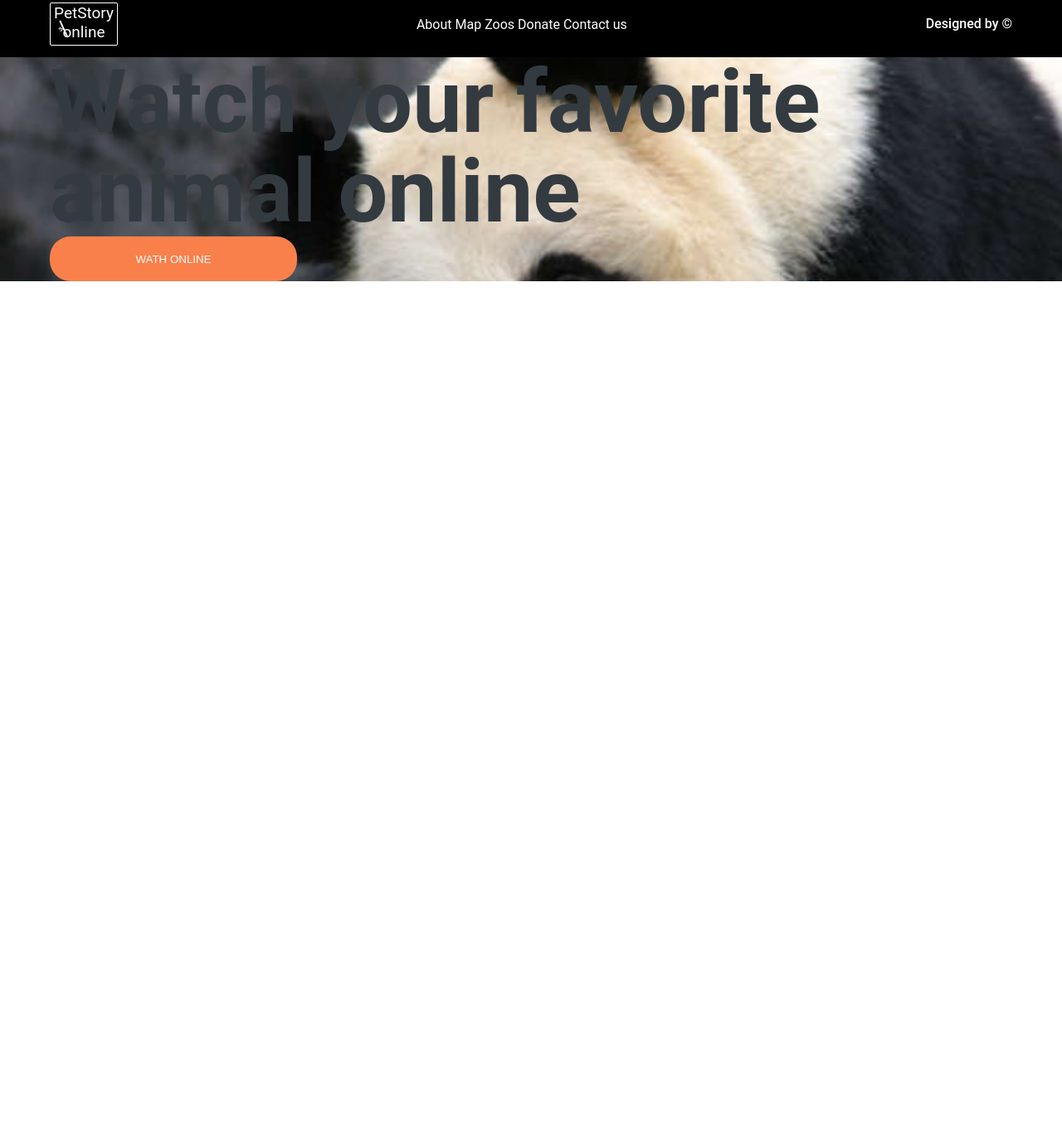
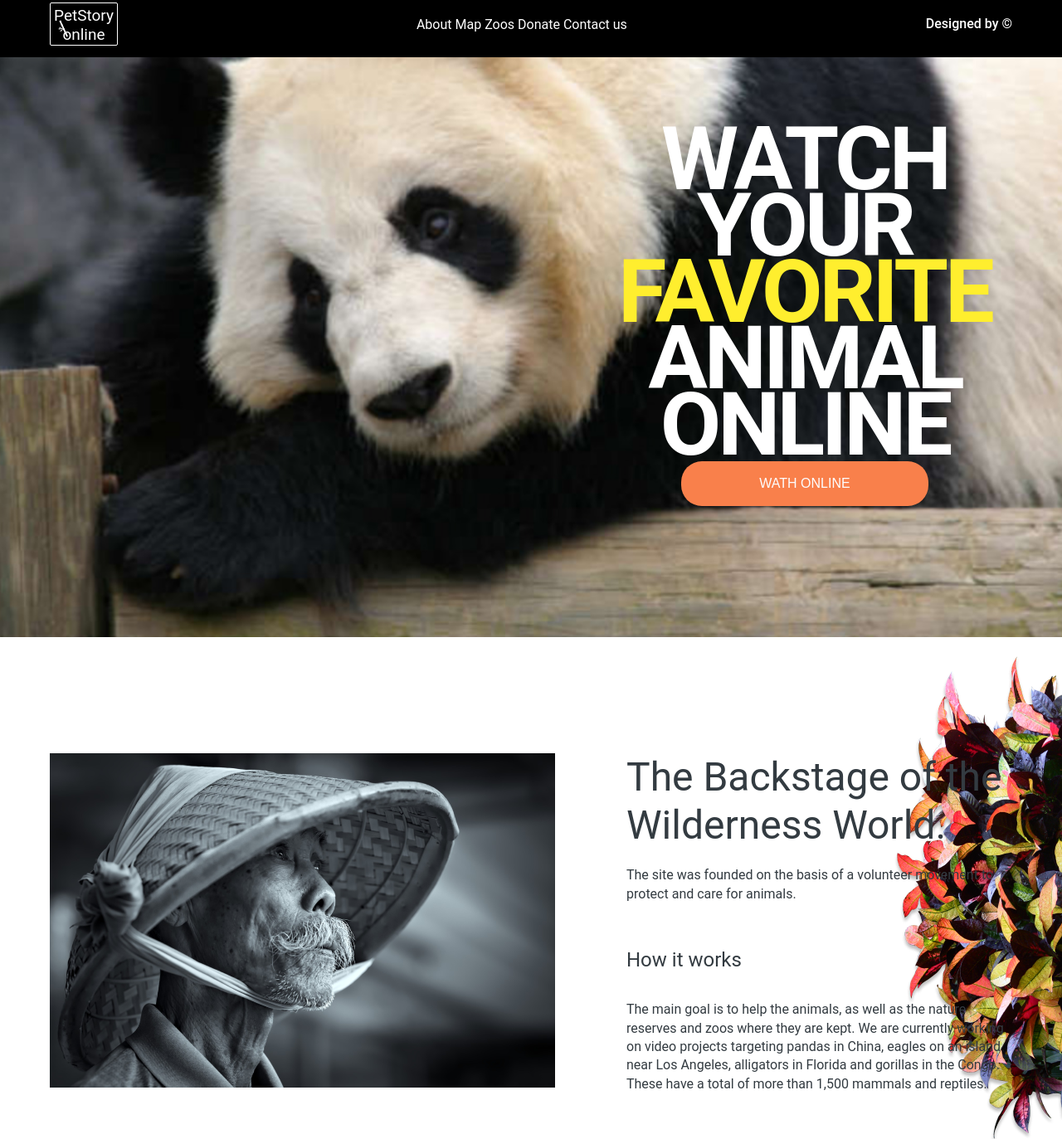
Before and after one commit to mikalaiMikhailavich/online-zoo, a website built with Parcel: page src/index.html in a window 1280 px wide. Shown: the part 11-1384 px from the top of the page at 83% size. Before the commit the page ends 800 px from the top, so only its background shows below. Built offline with nearby package versions, Linux system fonts and the light colour scheme.

Commit message:
add backstage section

```diff
--- a/src/assets/styles/base/_base.scss
+++ b/src/assets/styles/base/_base.scss
@@ -25,11 +25,22 @@ h6 {
 }
 
 h1 {
+  padding-top: 3px;
   @include font-setting(19px, 400, 23px);
 }
 
 h2 {
-  @include font-setting(106px, 700, 108px);
+  @include font-setting(106.5px, 700, 79.87px);
+  letter-spacing: -4px;
+  color: white;
+  text-transform: uppercase;
+  text-align: center;
+  margin-block-start: 0;
+  margin-block-end: 0;
+}
+
+h5 {
+  @include font-setting(16px, 400, 22.4px);
 }
 
 a {
--- a/src/assets/styles/base/_buttons.scss
+++ b/src/assets/styles/base/_buttons.scss
@@ -1,7 +1,9 @@
 .button {
-  width: 298px;
+  max-width: 298px;
+  width: 100%;
   height: 54px;
   background-color: $color-orange;
+  @include font-setting(16px, 500, 22px);
   color: $color-white;
   border-radius: 25px;
   text-transform: uppercase;
--- a/src/assets/styles/main.scss
+++ b/src/assets/styles/main.scss
@@ -7,7 +7,18 @@
 @import "base/base";
 @import "base/buttons";
 
+html {
+  ::-webkit-scrollbar {
+    width: 0;
+  }
+}
+
 .header {
+  position: absolute;
+  top: 0;
+  left: 0;
+  z-index: 2;
+  width: 100%;
   background-color: black;
 
   &__inner {
@@ -30,18 +41,85 @@
   position: relative;
   border: 1px solid white;
   border-radius: 2px;
-}
 
-.logo__link {
-  text-align: center;
-}
+  &__link {
+    text-align: center;
+  }
 
-.logo__icon {
-  position: absolute;
-  top: 20px;
-  left: 9px;
+  &__icon {
+    position: absolute;
+    top: 20px;
+    left: 9px;
+  }
 }
 
 .watch {
-  background: url(../images/background-main.png);
+  background: center / cover no-repeat url(../images/background-main.png);
+  position: relative;
+
+  &__inner {
+    padding: 163px 0 158px 0;
+    position: relative;
+    display: flex;
+    flex-direction: column;
+    align-items: center;
+    max-width: 500px;
+    width: 100%;
+    left: 100%;
+    transform: translateX(-100%);
+  }
+
+  &__button {
+    margin-top: 5px;
+  }
 }
+
+.watch__title_colored {
+  color: $color-yellow;
+}
+
+.background-flower {
+  top: 792px;
+  right: 0;
+  position: absolute;
+  width: 200px;
+  height: 605px;
+
+  background: url(../images/background_flower.png) no-repeat;
+}
+
+.backstage {
+  background: right top 12px no-repeat url(../images/background_flower.png);
+  padding: 140px 0 180px 0;
+  &__inner {
+    display: flex;
+    justify-content: space-between;
+  }
+  &__image {
+    max-width: 609px;
+    width: 100%;
+    img {
+      display: block;
+      width: 100%;
+      // height: 100%;
+      // object-fit: cover;
+    }
+  }
+  &__info {
+    max-width: 465px;
+  }
+
+  &__title {
+    margin-bottom: 20px;
+    @include font-setting(48px, 400, 58px);
+  }
+
+  &__subtitle {
+    margin: 54px 0 34px 0;
+    @include font-setting(24px, 400, 29px);
+  }
+
+  &__text {
+    @include font-setting(16px, 400, 22.4px);
+  }
+}
--- a/src/index.html
+++ b/src/index.html
@@ -37,9 +37,48 @@
     <main>
       <section class="watch" id="watch">
         <div class="container">
-          <div class="watch__round"></div>
-          <h2 class="watch__title">Watch your favorite animal online</h2>
-          <button class="button">Wath online</button>
+          <div class="watch__inner">
+            <div class="watch__round"></div>
+            <h2 class="watch__title">
+              Watch your
+              <span class="watch__title_colored">favorite</span>
+              animal online
+            </h2>
+            <button class="watch__button button">Wath online</button>
+          </div>
+
+          <!-- <div class="background-flower"></div> -->
+        </div>
+      </section>
+      <section class="backstage" id="backstage">
+        <div class="container">
+          <div class="backstage__inner">
+            <div class="backstage__image">
+              <img
+                src="./assets/images/backstage-image.png"
+                alt="backstage-image"
+              />
+            </div>
+            <div class="backstage__info">
+              <h3 class="backstage__title">
+                The Backstage of the Wilderness World.
+              </h3>
+              <h5 class="backstage__text">
+                The site was founded on the basis of a volunteer movement to
+                protect and care for animals.
+              </h5>
+
+              <h4 class="backstage__subtitle">How it works</h4>
+              <h5 class="backstage__text">
+                The main goal is to help the animals, as well as the nature
+                reserves and zoos where they are kept. We are currently working
+                on video projects targeting pandas in China, eagles on an island
+                near Los Angeles, alligators in Florida and gorillas in the
+                Congo. These have a total of more than 1,500 mammals and
+                reptiles.
+              </h5>
+            </div>
+          </div>
         </div>
       </section>
     </main>
```
Also changed, not shown: src/assets/images/background_flower.png (added), src/assets/images/backstage-image.png (added).
